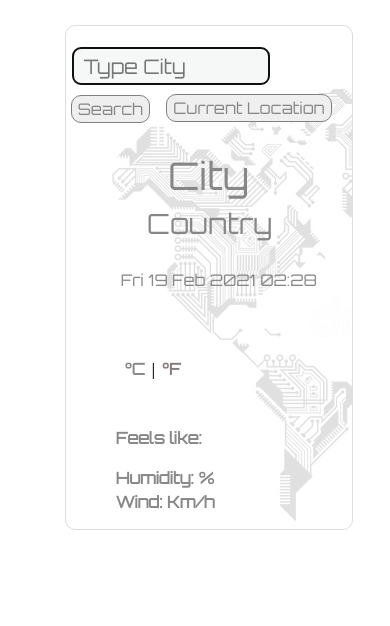
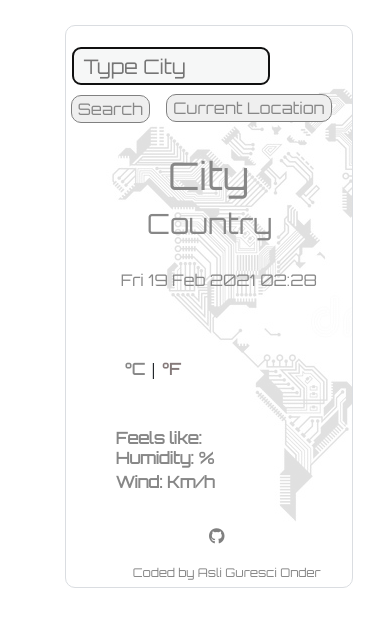
Before and after one commit to lmnlfrz/weather-app-github, a plain HTML site: page index.html in a window 390 px wide. Drawn offline with nearby package versions, Linux system fonts and the light colour scheme; no server answers.

Commit message:
responsive for mobile updated by media query

```diff
--- a/style.css
+++ b/style.css
@@ -14,17 +14,31 @@
  }
 
  @media screen and (max-width: 934px) {
-    .row .weather-forecast {
+    .col-2{
         display: none !important;
     }
-}
-
- @media screen and (max-width: 934px) {
+    .row #githubicon{
+  margin-top:160px;
+      }
   .weather-app {
   position: relative;
    left:-37px;
+    }
 
-    }
+.row #footer{
+  position: relative;
+  bottom:-10px;
+
+}
+.row .humidp{
+  position: relative;
+  top:-20px;
+}
+.row .windp{
+  position: relative;
+  top:-20px;
+}
+
 }
 
 /*  @media (min-width: 375px){
@@ -136,6 +150,13 @@ h1 {
   margin: auto;
   color: grey;
 }
+#githubicon{
+  margin-top:12px;
+  height:30px;
+  padding:0;
+  position:relative;
+  right:250px;
+}
 
 #footer {
   font-family: "Orbitron", sans-serif;
@@ -143,7 +164,12 @@ h1 {
   font-size: 12px;
   margin-left: 10px;
   text-align: center;
+  margin-bottom:0;
+  padding:0;
+  position:relative;
+  right:250px;
 }
+
 #date {
   font-family: "Orbitron", sans-serif;
   color: rgb(135, 135, 135);
@@ -155,8 +181,6 @@ h1 {
 width:100%;
   padding-left: 55px;
 }
-
-
 
 
 .text {
@@ -267,19 +291,7 @@ width:100%;
    position: relative;
       border: solid 1px grey;
 }
-#footer{
-  margin-bottom:0;
-  padding:0;
-  position:relative;
-  right:250px;
-}
-#githubicon{
-  margin-top:12px;
-  height:30px;
-  padding:0;
-  position:relative;
-  right:250px;
-}
+
 .weather-temp .active{
   color: rgb(135, 135, 135);
   cursor: default;
```
